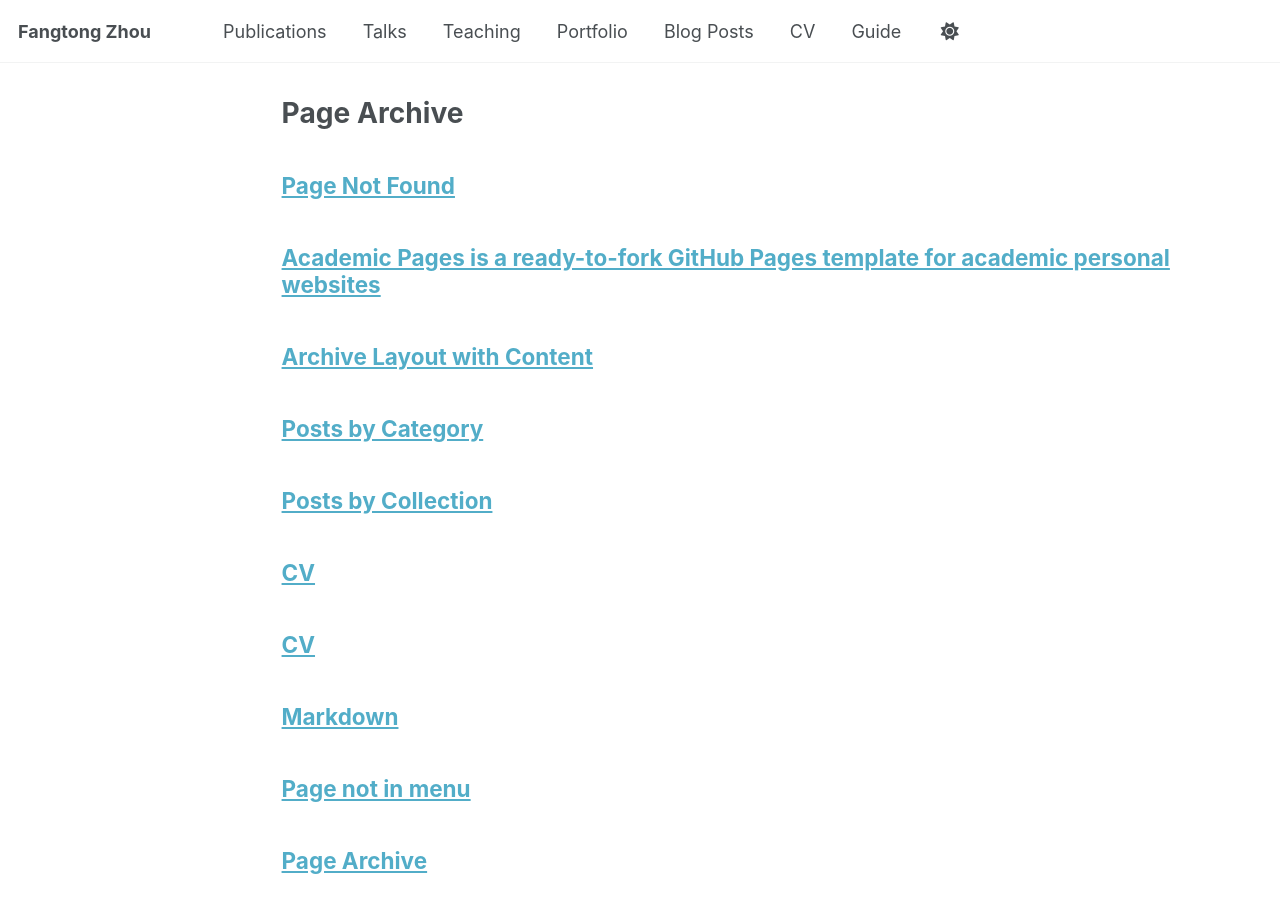
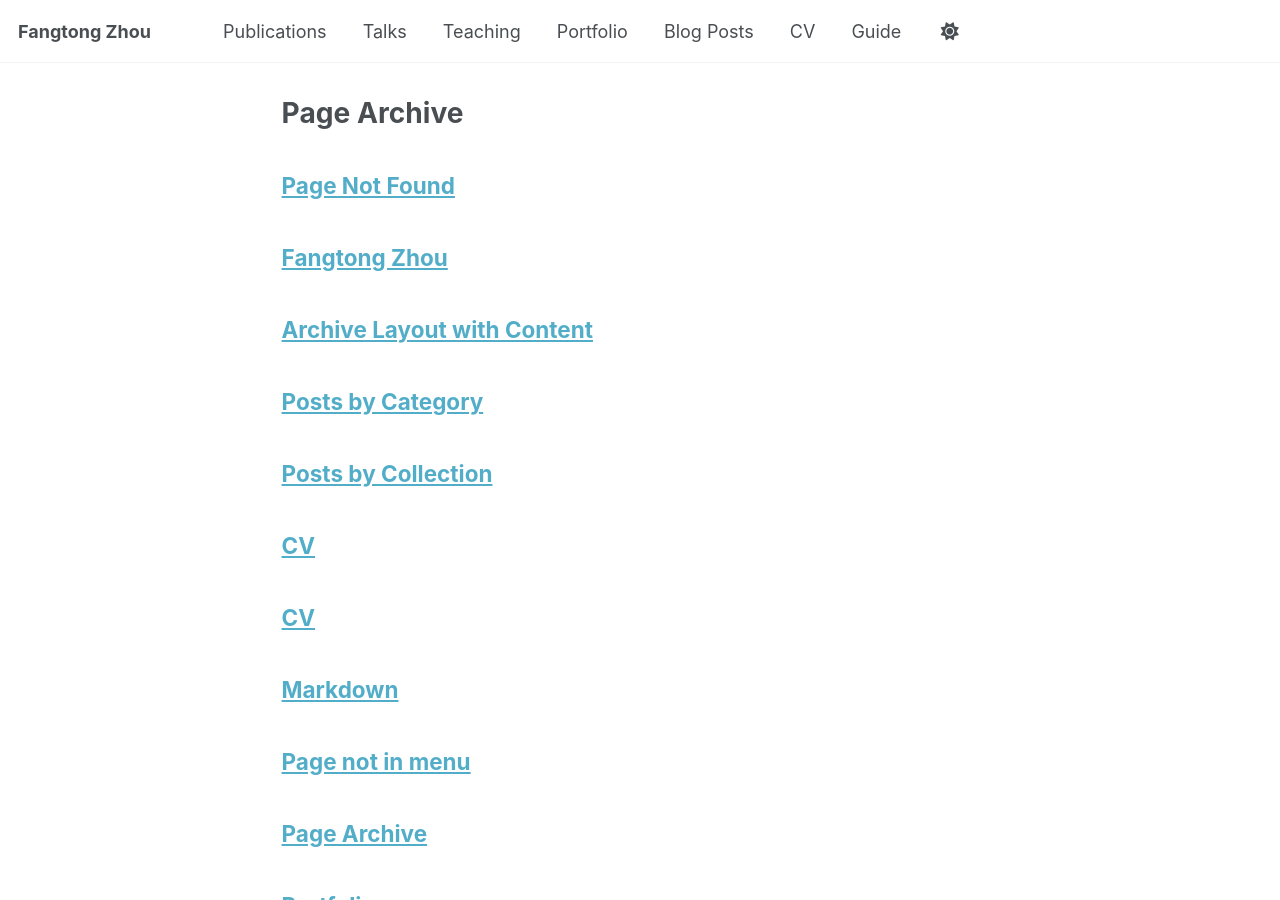
Before and after one commit to frontop137/frontop137.github.io, a Jekyll site: the page built from _pages/page-archive.html, in a window 1280 px wide and 900 px high. Built offline with Jekyll 4.4.1, drawn with Linux system fonts in a browser that asks for light colours; a script that is not in the unit is left out; some of the changed lines change nothing that is shown.

Commit message:
Update about.md

```diff
--- a/_pages/about.md
+++ b/_pages/about.md
@@ -1,56 +1,73 @@
 ---
-permalink: /
-title: "Academic Pages is a ready-to-fork GitHub Pages template for academic personal websites"
-author_profile: true
-redirect_from:
-  - /about/
-  - /about.html
+layout: home
+title: "Fangtong Zhou"
+author_profile: true   # 左侧个人卡片
 ---
 
-This is the front page of a website that is powered by the [Academic Pages template](https://github.com/academicpages/academicpages.github.io) and hosted on GitHub pages. [GitHub pages](https://pages.github.com) is a free service in which websites are built and hosted from code and data stored in a GitHub repository, automatically updating when a new commit is made to the repository. This template was forked from the [Minimal Mistakes Jekyll Theme](https://mmistakes.github.io/minimal-mistakes/) created by Michael Rose, and then extended to support the kinds of content that academics have: publications, talks, teaching, a portfolio, blog posts, and a dynamically-generated CV. Incidentally, these same features make it a great template for anyone that needs to show off a professional template!
+<!-- 1. Intro -->
+## About {#about}
+Hi! I’m **Fangtong Zhou**, a Ph.D. student at **Wireless@VT, Virginia Tech**.
+My research focuses on **Federated Learning** (semi-asynchronous, split, hybrid) and **wireless/edge AI systems**.
+I’m broadly interested in efficient distributed optimization and reliable learning over wireless networks.
 
- You can fork [this template](https://github.com/academicpages/academicpages.github.io) right now, modify the configuration and Markdown files, add your own PDFs and other content, and have your own site for free, with no ads!
+---
 
-A data-driven personal website
-======
-Like many other Jekyll-based GitHub Pages templates, Academic Pages makes you separate the website's content from its form. The content & metadata of your website are in structured Markdown files, while various other files constitute the theme, specifying how to transform that content & metadata into HTML pages. You keep these various Markdown (.md), YAML (.yml), HTML, and CSS files in a public GitHub repository. Each time you commit and push an update to the repository, the [GitHub pages](https://pages.github.com/) service creates static HTML pages based on these files, which are hosted on GitHub's servers free of charge.
+<!-- 2. Education -->
+## Education {#education}
+- **Ph.D.** in Electrical and Computer Engineering, *Virginia Tech*, 20XX–present
+- **M.S.** in Electrical and Computer Engineering, *ShanghaiTech University*, 20XX
+- **B.S.** in Electrical Engineering, *Shanghai University*, 20XX
 
-Many of the features of dynamic content management systems (like Wordpress) can be achieved in this fashion, using a fraction of the computational resources and with far less vulnerability to hacking and DDoSing. You can also modify the theme to your heart's content without touching the content of your site. If you get to a point where you've broken something in Jekyll/HTML/CSS beyond repair, your Markdown files describing your talks, publications, etc. are safe. You can rollback the changes or even delete the repository and start over - just be sure to save the Markdown files! You can also write scripts that process the structured data on the site, such as [this one](https://github.com/academicpages/academicpages.github.io/blob/master/talkmap.ipynb) that analyzes metadata in pages about talks to display [a map of every location you've given a talk](https://academicpages.github.io/talkmap.html).
+---
 
-For those users that need more advanced functionality, the template also supports the following popular tools:
-- [MathJax](https://www.mathjax.org/) for mathematical equations
-- [Mermaid](https://mermaid.js.org/) for diagraming
-- [Plotly](https://plotly.com/javascript/) for plotting
+<!-- 3. News -->
+## News {#news}
+- 2025-09 — Website launched 🎉
+- 2025-08 — Paper submitted on semi-asynchronous FL over dynamic wireless networks
+*(Add more in `_news/` later if你想做独立新闻页)*
 
-Getting started
-======
-1. Register a GitHub account if you don't have one and confirm your e-mail (required!)
-1. Fork [this template](https://github.com/academicpages/academicpages.github.io) by clicking the "Use this template" button in the top right.
-1. Go to the repository's settings (rightmost item in the tabs that start with "Code", should be below "Unwatch"). Rename the repository "[your GitHub username].github.io", which will also be your website's URL.
-1. Set site-wide configuration and create content & metadata (see below -- also see [this set of diffs](http://archive.is/3TPas) showing what files were changed to set up [an example site](https://getorg-testacct.github.io) for a user with the username "getorg-testacct")
-1. Upload any files (like PDFs, .zip files, etc.) to the files/ directory. They will appear at https://[your GitHub username].github.io/files/example.pdf.
-1. Check status by going to the repository settings, in the "GitHub pages" section
+---
 
-Site-wide configuration
-------
-The main configuration file for the site is in the base directory in [_config.yml](https://github.com/academicpages/academicpages.github.io/blob/master/_config.yml), which defines the content in the sidebars and other site-wide features. You will need to replace the default variables with ones about yourself and your site's github repository. The configuration file for the top menu is in [_data/navigation.yml](https://github.com/academicpages/academicpages.github.io/blob/master/_data/navigation.yml). For example, if you don't have a portfolio or blog posts, you can remove those items from that navigation.yml file to remove them from the header.
+<!-- 4. Publications -->
+## Publications {#publications}
+<!-- 方式A：从 _publications/ 集合自动列出（推荐） -->
+<ul>
+{% assign pubs = site.publications | sort: "date" | reverse %}
+{% for p in pubs %}
+  <li>
+    <strong>{{ p.title }}</strong>{% if p.venue %}, <em>{{ p.venue }}</em>{% endif %}{% if p.date %} ({{ p.date | date: "%Y" }}){% endif %}.
+    {% if p.paperurl %} <a href="{{ p.paperurl }}" target="_blank">paper</a>{% endif %}
+    {% if p.code %} <a href="{{ p.code }}" target="_blank">code</a>{% endif %}
+    {% if p.slides %} <a href="{{ p.slides }}" target="_blank">slides</a>{% endif %}
+  </li>
+{% endfor %}
+</ul>
 
-Create content & metadata
-------
-For site content, there is one Markdown file for each type of content, which are stored in directories like _publications, _talks, _posts, _teaching, or _pages. For example, each talk is a Markdown file in the [_talks directory](https://github.com/academicpages/academicpages.github.io/tree/master/_talks). At the top of each Markdown file is structured data in YAML about the talk, which the theme will parse to do lots of cool stuff. The same structured data about a talk is used to generate the list of talks on the [Talks page](https://academicpages.github.io/talks), each [individual page](https://academicpages.github.io/talks/2012-03-01-talk-1) for specific talks, the talks section for the [CV page](https://academicpages.github.io/cv), and the [map of places you've given a talk](https://academicpages.github.io/talkmap.html) (if you run this [python file](https://github.com/academicpages/academicpages.github.io/blob/master/talkmap.py) or [Jupyter notebook](https://github.com/academicpages/academicpages.github.io/blob/master/talkmap.ipynb), which creates the HTML for the map based on the contents of the _talks directory).
+<!-- 若暂时没有 _publications/ 内容，可先用“方式B：手写列表”，把上面循环删掉，改成如下示例：
+- **Paper title**. *Venue*, 2025. [paper](#) [code](#)
+-->
 
-**Markdown generator**
+---
 
-The repository includes [a set of Jupyter notebooks](https://github.com/academicpages/academicpages.github.io/tree/master/markdown_generator
-) that converts a CSV containing structured data about talks or presentations into individual Markdown files that will be properly formatted for the Academic Pages template. The sample CSVs in that directory are the ones I used to create my own personal website at stuartgeiger.com. My usual workflow is that I keep a spreadsheet of my publications and talks, then run the code in these notebooks to generate the Markdown files, then commit and push them to the GitHub repository.
+<!-- 5. Review & Service -->
+## Review and Service {#service}
+**Conference Reviewer:** NeurIPS, ICML, ICLR, AISTATS, IEEE INFOCOM
+**Journal Reviewer:** IEEE TCOM, IEEE TWC, TMC, IoT-J, TMLR
+*(按你的实际改即可；也可以把内容搬到 `_pages/misc.md` 并在此只放一个简介)*
 
-How to edit your site's GitHub repository
-------
-Many people use a git client to create files on their local computer and then push them to GitHub's servers. If you are not familiar with git, you can directly edit these configuration and Markdown files directly in the github.com interface. Navigate to a file (like [this one](https://github.com/academicpages/academicpages.github.io/blob/master/_talks/2012-03-01-talk-1.md) and click the pencil icon in the top right of the content preview (to the right of the "Raw | Blame | History" buttons). You can delete a file by clicking the trashcan icon to the right of the pencil icon. You can also create new files or upload files by navigating to a directory and clicking the "Create new file" or "Upload files" buttons.
+---
 
-Example: editing a Markdown file for a talk
-![Editing a Markdown file for a talk](/images/editing-talk.png)
+<!-- 6. Teaching -->
+## Teaching {#teaching}
+<ul>
+{% assign teach = site.teaching | sort: "date" | reverse %}
+{% for t in teach %}
+  <li>
+    <strong>{{ t.title }}</strong> — {{ t.institution }}{% if t.semester %}, {{ t.semester }}{% endif %}{% if t.date %} ({{ t.date | date: "%Y" }}){% endif %}
+  </li>
+{% endfor %}
+</ul>
 
-For more info
-------
-More info about configuring Academic Pages can be found in [the guide](https://academicpages.github.io/markdown/), the [growing wiki](https://github.com/academicpages/academicpages.github.io/wiki), and you can always [ask a question on GitHub](https://github.com/academicpages/academicpages.github.io/discussions). The [guides for the Minimal Mistakes theme](https://mmistakes.github.io/minimal-mistakes/docs/configuration/) (which this theme was forked from) might also be helpful.
+<!-- 也可以先手写：
+- Teaching Assistant — Optimization for ML, Virginia Tech (Fall 2024)
+-->
```
